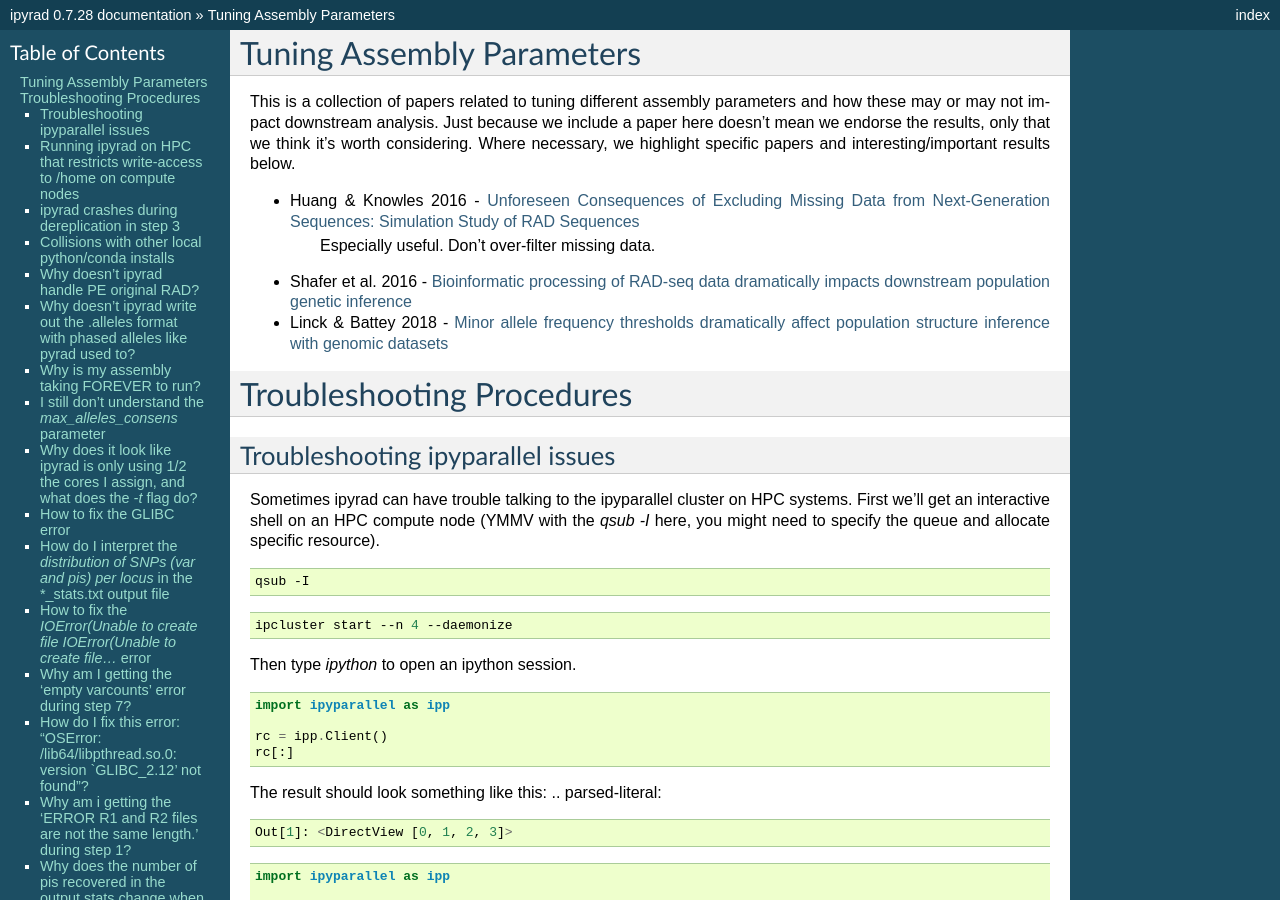
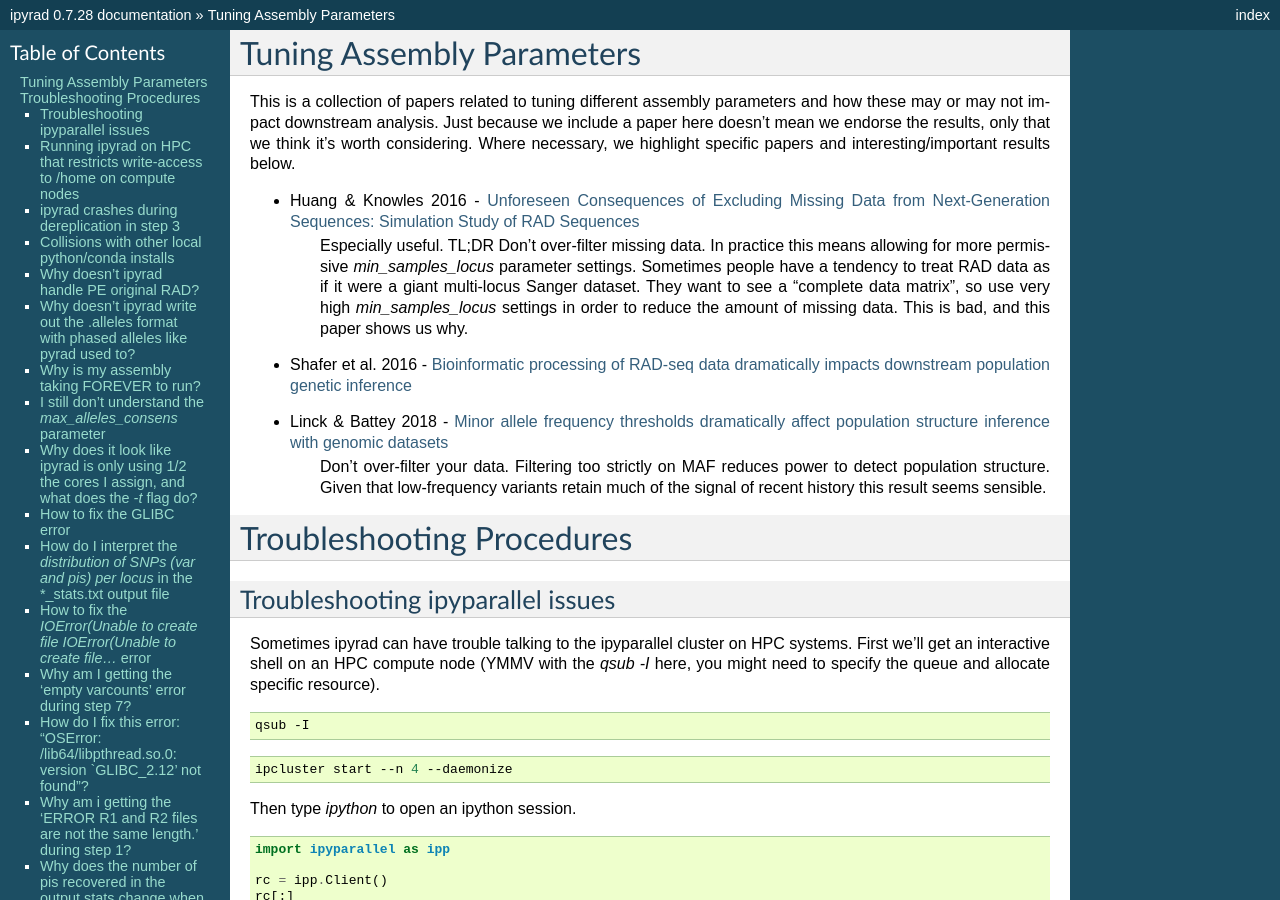
Before and after one commit to dereneaton/ipyrad, a Sphinx documentation site: the page built from docs/faq.rst, in a window 1280 px wide and 900 px high. Built offline with Sphinx 7.4.7, drawn with Linux system fonts in a browser that asks for light colours; pages that are not in the unit, such as notebooks, are missing from menus; the version number is read from the project's files by our own code.

Commit message:
Update faq.rst

```diff
--- a/docs/faq.rst
+++ b/docs/faq.rst
@@ -10,9 +10,11 @@ only that we think it's worth considering. Where necessary, we
 highlight specific papers and interesting/important results below.
 
 * Huang & Knowles 2016 - `Unforeseen Consequences of Excluding Missing Data from Next-Generation Sequences: Simulation Study of RAD Sequences <https://academic.oup.com/sysbio/article/65/3/357/2468879>`__
-    Especially useful. Don't over-filter missing data.
+    Especially useful. TL;DR Don't over-filter missing data. In practice this means allowing for more permissive `min_samples_locus` parameter settings. Sometimes people have a tendency to treat RAD data as if it were a giant multi-locus Sanger dataset. They want to see a "complete data matrix", so use very high `min_samples_locus` settings in order to reduce the amount of missing data. This is bad, and this paper shows us why.
 * Shafer et al. 2016 - `Bioinformatic processing of RAD-seq data dramatically impacts downstream population genetic inference <https://besjournals.onlinelibrary.wiley.com/doi/full/10.1111/2041-210X.12700>`__
+
 * Linck & Battey 2018 - `Minor allele frequency thresholds dramatically affect population structure inference with genomic datasets <https://www.biorxiv.org/content/biorxiv/early/2018/10/21/188623.full.pdf>`__
+    Don't over-filter your data. Filtering too strictly on MAF reduces power to detect population structure. Given that low-frequency variants retain much of the signal of recent history this result seems sensible.
 
 Troubleshooting Procedures
 ==========================
```
